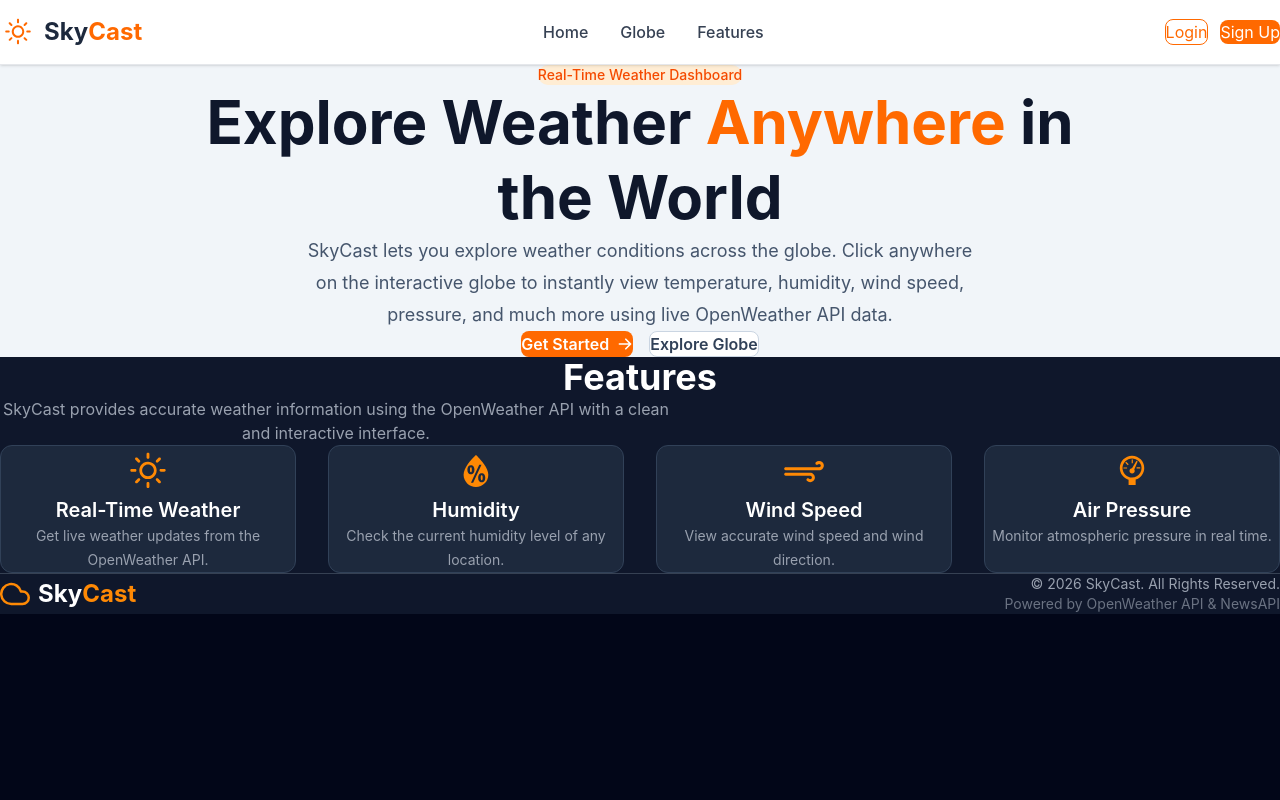
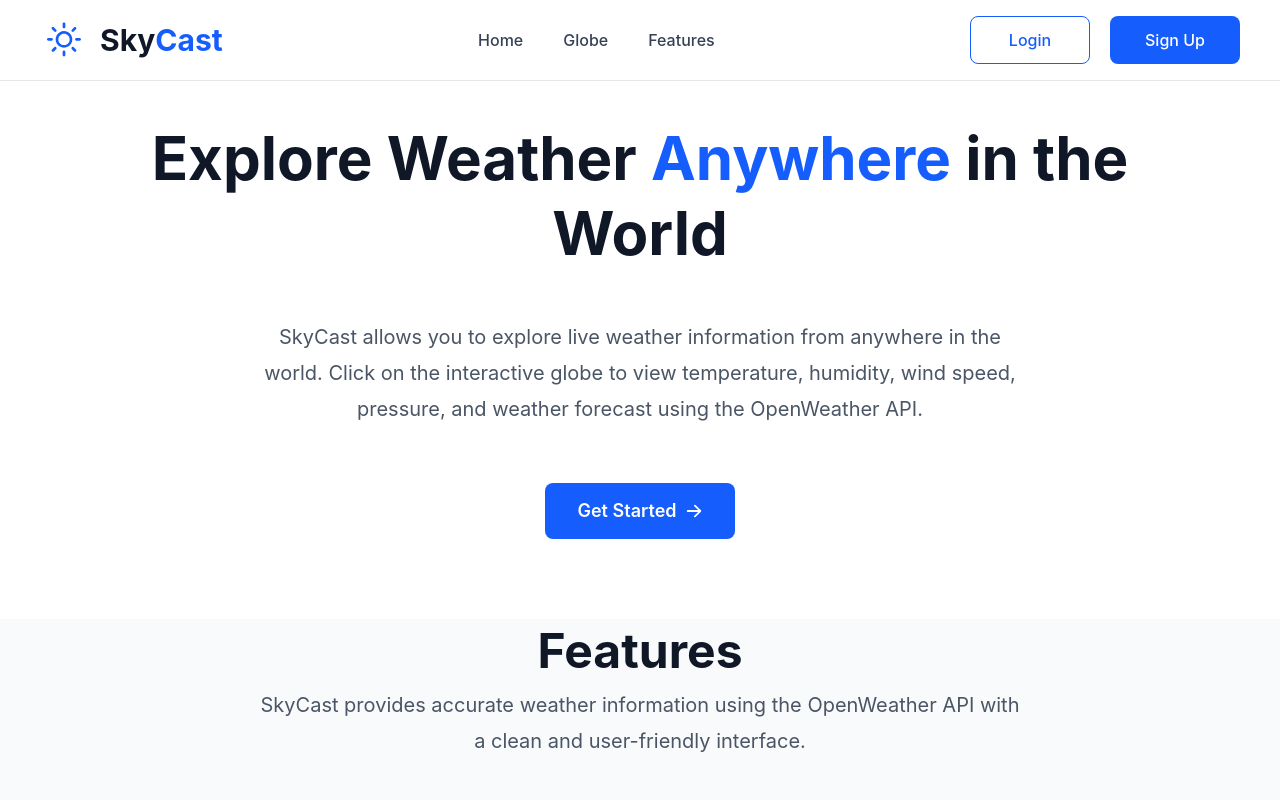
Before and after one commit to durga-001/skycast, a React app in the folder frontend/: page / in a window 1280 px wide. Shown: the top 800 px of the page. Built offline with nearby package versions, Linux system fonts and the light colour scheme; the HTML template or start-up script is replaced by a standard one.

Commit message:
fix: tailwind rendering issue

```diff
--- a/frontend/package.json
+++ b/frontend/package.json
@@ -30,15 +30,17 @@
   },
   "devDependencies": {
     "@eslint/js": "^10.0.1",
-    "@tailwindcss/vite": "^4.3.1",
+    "@tailwindcss/vite": "^4.3.2",
     "@types/react": "^19.2.14",
     "@types/react-dom": "^19.2.3",
     "@vitejs/plugin-react": "^6.0.1",
+    "autoprefixer": "^10.5.2",
     "eslint": "^10.3.0",
     "eslint-plugin-react-hooks": "^7.1.1",
     "eslint-plugin-react-refresh": "^0.5.2",
     "globals": "^17.6.0",
-    "tailwindcss": "^4.3.1",
+    "postcss": "^8.5.16",
+    "tailwindcss": "^4.3.2",
     "vite": "^8.0.12"
   }
 }
--- a/frontend/src/components/Features.jsx
+++ b/frontend/src/components/Features.jsx
@@ -9,53 +9,55 @@ const features = [
   {
     title: "Real-Time Weather",
     desc: "Get live weather updates from the OpenWeather API.",
-    icon: <WiDaySunny size={50} />,
+    icon: <WiDaySunny size={60} />,
   },
   {
     title: "Humidity",
     desc: "Check the current humidity level of any location.",
-    icon: <WiHumidity size={50} />,
+    icon: <WiHumidity size={60} />,
   },
   {
     title: "Wind Speed",
     desc: "View accurate wind speed and wind direction.",
-    icon: <WiStrongWind size={50} />,
+    icon: <WiStrongWind size={60} />,
   },
   {
     title: "Air Pressure",
     desc: "Monitor atmospheric pressure in real time.",
-    icon: <WiBarometer size={50} />,
+    icon: <WiBarometer size={60} />,
   },
 ];
 
 export default function Features() {
   return (
-    <section id="features" className="py-20 px-6 bg-slate-900 text-white">
-      <div className="max-w-7xl mx-auto">
+    <section id="features" className="bg-gray-50 py-2">
+      <div className="container mx-auto px-8 lg:px-12">
         {/* Heading */}
-        <div className="text-center mb-14">
-          <h2 className="text-4xl font-bold mb-3">Features</h2>
+        <div className="flex flex-col items-center text-center mb-20">
+          <h2 className="text-5xl font-bold text-gray-900">Features</h2>
 
-          <p className="text-gray-400 max-w-2xl mx-auto">
+          <p className="mt-3 max-w-3xl text-xl leading-9 text-gray-600">
             SkyCast provides accurate weather information using the OpenWeather
-            API with a clean and interactive interface.
+            API with a clean and user-friendly interface.
           </p>
         </div>
 
-        {/* Feature Cards */}
-        <div className="grid gap-8 sm:grid-cols-2 lg:grid-cols-4">
+        {/* Cards */}
+        <div className="grid grid-cols-1 md:grid-cols-2 lg:grid-cols-4 gap-10 justify-items-center">
           {features.map((item) => (
             <div
               key={item.title}
-              className="bg-slate-800 rounded-xl p-8 text-center border border-slate-700 hover:border-orange-400 transition duration-300"
+              className="w-full max-w-xs bg-white rounded-xl border border-gray-200 p-10 text-center shadow"
             >
-              <div className="flex justify-center text-orange-400 mb-5">
+              <div className="flex justify-center mb-8 text-blue-600">
                 {item.icon}
               </div>
 
-              <h3 className="text-xl font-semibold mb-3">{item.title}</h3>
+              <h3 className="text-2xl font-semibold text-gray-900 mb-5">
+                {item.title}
+              </h3>
 
-              <p className="text-gray-400 text-sm leading-6">{item.desc}</p>
+              <p className="text-gray-600 leading-7">{item.desc}</p>
             </div>
           ))}
         </div>
--- a/frontend/src/components/Footer.jsx
+++ b/frontend/src/components/Footer.jsx
@@ -1,33 +1,25 @@
 // components/Footer.jsx
 
 import { Link } from "react-router-dom";
-import { FiCloud } from "react-icons/fi";
+import { WiDaySunny } from "react-icons/wi";
 
 export default function Footer() {
   return (
-    <footer className="bg-slate-900 border-t border-gray-700 mt-20">
-      <div className="max-w-7xl mx-auto px-6 py-10">
-        {/* Footer Content */}
-        <div className="flex flex-col md:flex-row items-center justify-between gap-6">
-          {/* Logo */}
-          <Link to="/" className="flex items-center gap-2">
-            <FiCloud className="text-3xl text-orange-400" />
+    <footer className="bg-white border-t border-gray-200 mt-30 py-8">
+      <div className="max-w-7xl mx-auto px-8">
+        <div className="flex flex-col md:flex-row items-center justify-between gap-4">
+          <Link to="/" className="flex items-center gap-3">
+            <WiDaySunny className="text-5xl text-blue-600" />
 
-            <h2 className="text-2xl font-bold text-white">
-              Sky<span className="text-orange-400">Cast</span>
+            <h2 className="text-3xl font-bold">
+              <span className="text-gray-900">Sky</span>
+              <span className="text-blue-600">Cast</span>
             </h2>
           </Link>
 
-          {/* Copyright */}
-          <div className="text-center md:text-right">
-            <p className="text-gray-400 text-sm">
-              © 2026 SkyCast. All Rights Reserved.
-            </p>
-
-            <p className="text-gray-500 text-sm mt-1">
-              Powered by OpenWeather API & NewsAPI
-            </p>
-          </div>
+          <p className="text-gray-600 text-sm">
+            © 2026 SkyCast. All Rights Reserved.
+          </p>
         </div>
       </div>
     </footer>
--- a/frontend/src/components/Hero.jsx
+++ b/frontend/src/components/Hero.jsx
@@ -3,51 +3,50 @@ import { HiArrowRight } from "react-icons/hi";
 
 export default function Hero() {
   const scrollToGlobe = () => {
-    const globeSection = document.getElementById("globe");
-    if (globeSection) {
-      globeSection.scrollIntoView({ behavior: "smooth" });
+    const globe = document.getElementById("globe");
+
+    if (globe) {
+      globe.scrollIntoView({
+        behavior: "smooth",
+      });
     }
   };
 
   return (
-    <section className="bg-slate-100 py-24">
-      <div className="max-w-7xl mx-auto px-6 lg:px-8">
-        <div className="flex flex-col items-center text-center">
-          <div className="mb-6 px-4 py-2 rounded-full bg-orange-100 text-orange-600 text-sm font-medium">
-            Real-Time Weather Dashboard
-          </div>
-
-          {/* Heading */}
-          <h1 className="text-5xl md:text-6xl font-bold text-slate-900 leading-tight max-w-4xl">
+    <section className="bg-white w-full pt-10 pb-10 mb-10 ">
+      {/* mx-auto handles the horizontal center-alignment of the text container */}
+      <div className="max-w-6xl mx-auto px-8 lg:px-12">
+        <div className="flex flex-col items-center justify-center text-center">
+          <h1 className="max-w-5xl text-5xl md:text-6xl font-bold text-gray-900 leading-tight">
             Explore Weather
-            <span className="text-orange-500"> Anywhere </span>
+            <span className="text-blue-600"> Anywhere </span>
             in the World
           </h1>
 
           {/* Description */}
-          <p className="mt-6 max-w-2xl text-lg text-slate-600 leading-8">
-            SkyCast lets you explore weather conditions across the globe. Click
-            anywhere on the interactive globe to instantly view temperature,
-            humidity, wind speed, pressure, and much more using live OpenWeather
-            API data.
+          <p className="mt-12 max-w-3xl text-xl leading-9 text-gray-600">
+            SkyCast allows you to explore live weather information from anywhere
+            in the world. Click on the interactive globe to view temperature,
+            humidity, wind speed, pressure, and weather forecast using the
+            OpenWeather API.
           </p>
 
           {/* Buttons */}
-          <div className="mt-10 flex flex-col sm:flex-row gap-4">
+          <div className="mt-14 flex flex-wrap justify-center gap-6">
             <Link
               to="/signup"
-              className="inline-flex items-center justify-center gap-2 rounded-lg bg-orange-500 px-8 py-3 text-white font-semibold hover:bg-orange-600 transition"
+              className="inline-flex items-center justify-center h-14 min-w-[190px] rounded-lg bg-blue-600 text-white text-lg font-semibold hover:bg-blue-700 transition"
             >
               Get Started
-              <HiArrowRight />
+              <HiArrowRight className="ml-2" />
             </Link>
 
-            <button
+            {/* <button
               onClick={scrollToGlobe}
-              className="rounded-lg border border-slate-300 bg-white px-8 py-3 font-semibold text-slate-700 hover:bg-slate-100 transition"
+              className="inline-flex items-center justify-center h-14 min-w-[190px] rounded-lg border border-blue-600 text-blue-600 text-lg font-semibold hover:bg-blue-50 transition"
             >
               Explore Globe
-            </button>
+            </button> */}
           </div>
         </div>
       </div>
--- a/frontend/src/components/Navbar.jsx
+++ b/frontend/src/components/Navbar.jsx
@@ -38,12 +38,11 @@ export default function Navbar() {
 
     if (location.pathname !== "/") {
       navigate("/");
-
       setTimeout(() => {
         document.getElementById(id)?.scrollIntoView({
           behavior: "smooth",
         });
-      }, 200);
+      }, 300);
     } else {
       document.getElementById(id)?.scrollIntoView({
         behavior: "smooth",
@@ -52,26 +51,26 @@ export default function Navbar() {
   };
 
   return (
-    <header className="sticky top-0 z-50 bg-white border-b border-gray-200 shadow-sm">
-      <div className="max-w-7xl mx-auto px-6 lg:px-8">
-        <div className="flex items-center justify-between h-16">
+    <header className="sticky top-0 z-50 bg-white border-b border-gray-200">
+      <div className="max-w-7xl mx-auto px-10">
+        <div className="flex items-center justify-between h-20">
           {/* Logo */}
-          <Link to="/" className="flex items-center gap-2">
-            <WiDaySunny className="text-4xl text-orange-500" />
+          <Link to="/" className="flex items-center gap-3">
+            <WiDaySunny className="text-5xl text-blue-600" />
 
-            <span className="text-2xl font-bold">
-              <span className="text-slate-800">Sky</span>
-              <span className="text-orange-500">Cast</span>
-            </span>
+            <h1 className="text-3xl font-bold">
+              <span className="text-gray-900">Sky</span>
+              <span className="text-blue-600">Cast</span>
+            </h1>
           </Link>
 
-          {/* Desktop Menu */}
-          <nav className="hidden md:flex items-center gap-8">
+          {/* Desktop Navigation */}
+          <nav className="hidden md:flex items-center gap-10">
             {navLinks.map((item) => (
               <button
                 key={item.label}
                 onClick={() => scrollToSection(item.id)}
-                className="text-gray-700 hover:text-orange-500 font-medium transition"
+                className="text-gray-700 font-medium hover:text-blue-600"
               >
                 {item.label}
               </button>
@@ -80,7 +79,7 @@ export default function Navbar() {
             {isAuthenticated && (
               <Link
                 to="/dashboard"
-                className="text-gray-700 hover:text-orange-500 font-medium transition"
+                className="text-gray-700 font-medium hover:text-blue-600"
               >
                 Dashboard
               </Link>
@@ -88,11 +87,11 @@ export default function Navbar() {
           </nav>
 
           {/* Desktop Buttons */}
-          <div className="hidden md:flex items-center gap-3">
+          <div className="hidden md:flex items-center space-x-5">
             {isAuthenticated ? (
               <button
                 onClick={handleLogout}
-                className="px-5 py-2 rounded-lg bg-red-500 text-white hover:bg-red-600 transition"
+                className="inline-flex items-center justify-center h-12 px-7 rounded-lg bg-red-500 text-white hover:bg-red-600"
               >
                 Logout
               </button>
@@ -100,14 +99,14 @@ export default function Navbar() {
               <>
                 <Link
                   to="/login"
-                  className="px-5 py-2 rounded-lg border border-orange-500 text-orange-500 hover:bg-orange-50 transition"
+                  className="inline-flex items-center justify-center h-12 min-w-[120px] rounded-lg border border-blue-600 text-blue-600 font-medium hover:bg-blue-50"
                 >
                   Login
                 </Link>
 
                 <Link
                   to="/signup"
-                  className="px-5 py-2 rounded-lg bg-orange-500 text-white hover:bg-orange-600 transition"
+                  className="inline-flex items-center justify-center h-12 min-w-[130px] rounded-lg bg-blue-600 text-white font-medium hover:bg-blue-700"
                 >
                   Sign Up
                 </Link>
@@ -115,21 +114,24 @@ export default function Navbar() {
             )}
           </div>
 
-          {/* Mobile Button */}
-          <button className="md:hidden" onClick={() => setMenuOpen(!menuOpen)}>
-            {menuOpen ? <HiX size={28} /> : <HiMenuAlt3 size={28} />}
+          {/* Mobile Menu Button */}
+          <button
+            className="md:hidden text-gray-700"
+            onClick={() => setMenuOpen(!menuOpen)}
+          >
+            {menuOpen ? <HiX size={30} /> : <HiMenuAlt3 size={30} />}
           </button>
         </div>
 
         {/* Mobile Menu */}
         {menuOpen && (
-          <div className="md:hidden border-t py-4">
+          <div className="md:hidden border-t border-gray-200 py-6">
             <div className="flex flex-col gap-4">
               {navLinks.map((item) => (
                 <button
                   key={item.label}
                   onClick={() => scrollToSection(item.id)}
-                  className="text-left text-gray-700 hover:text-orange-500"
+                  className="text-left text-gray-700 hover:text-blue-600"
                 >
                   {item.label}
                 </button>
@@ -139,7 +141,7 @@ export default function Navbar() {
                 <Link
                   to="/dashboard"
                   onClick={() => setMenuOpen(false)}
-                  className="text-gray-700 hover:text-orange-500"
+                  className="text-gray-700 hover:text-blue-600"
                 >
                   Dashboard
                 </Link>
@@ -150,7 +152,7 @@ export default function Navbar() {
               {isAuthenticated ? (
                 <button
                   onClick={handleLogout}
-                  className="rounded-lg bg-red-500 py-2 text-white"
+                  className="w-full h-12 rounded-lg bg-red-500 text-white hover:bg-red-600"
                 >
                   Logout
                 </button>
@@ -159,7 +161,7 @@ export default function Navbar() {
                   <Link
                     to="/login"
                     onClick={() => setMenuOpen(false)}
-                    className="rounded-lg border border-orange-500 py-2 text-center text-orange-500"
+                    className="flex items-center justify-center h-12 rounded-lg border border-blue-600 text-blue-600 hover:bg-blue-50"
                   >
                     Login
                   </Link>
@@ -167,7 +169,7 @@ export default function Navbar() {
                   <Link
                     to="/signup"
                     onClick={() => setMenuOpen(false)}
-                    className="rounded-lg bg-orange-500 py-2 text-center text-white"
+                    className="flex items-center justify-center h-12 rounded-lg bg-blue-600 text-white hover:bg-blue-700"
                   >
                     Sign Up
                   </Link>
--- a/frontend/src/index.css
+++ b/frontend/src/index.css
@@ -3,8 +3,6 @@
 *,
 *::before,
 *::after {
-  margin: 0;
-  padding: 0;
   box-sizing: border-box;
   font-family: "Inter", sans-serif;
 }
--- a/frontend/src/pages/Home.jsx
+++ b/frontend/src/pages/Home.jsx
@@ -6,9 +6,8 @@ import Footer from "../components/Footer";
 
 export default function Home() {
   return (
-    <div className="bg-slate-950 min-h-screen text-white">
+    <div className=" min-h-screen">
       <Navbar />
-
       <Hero />
 
       {/* <section id="globe" className="py-20">
@@ -18,7 +17,6 @@ export default function Home() {
       </section> */}
 
       <Features />
-
       <Footer />
     </div>
   );
--- a/frontend/src/pages/Login.jsx
+++ b/frontend/src/pages/Login.jsx
@@ -13,7 +13,7 @@ export default function Login() {
   const handleSubmit = (e) => {
     e.preventDefault();
 
-    // Replace with your backend API
+    // Replace with backend API later
     if (email === "demo@skycast.com" && password === "password123") {
       localStorage.setItem("isAuthenticated", "true");
       navigate("/dashboard");
@@ -23,34 +23,34 @@ export default function Login() {
   };
 
   return (
-    <div className="min-h-screen flex items-center justify-center bg-slate-900 px-4">
-      <div className="w-full max-w-md bg-slate-800 rounded-xl shadow-lg p-8">
+    <div className="min-h-screen bg-gray-100 flex items-center justify-center px-4 py-10">
+      <div className="w-full max-w-md bg-white rounded-xl shadow-md p-8">
         {/* Logo */}
         <div className="text-center mb-8">
-          <WiDaySunny className="text-5xl text-orange-400 mx-auto" />
+          <WiDaySunny className="mx-auto text-6xl text-blue-600" />
 
-          <h1 className="text-3xl font-bold text-white mt-2">
-            Sky<span className="text-orange-400">Cast</span>
+          <h1 className="text-3xl font-bold text-gray-800 mt-2">
+            Sky<span className="text-blue-600">Cast</span>
           </h1>
 
-          <p className="text-gray-400 mt-2">Login to your account</p>
+          <p className="text-gray-500 mt-2">Login to your account</p>
         </div>
 
         {/* Form */}
-
-        <form onSubmit={handleSubmit} className="space-y-6">
+        <form onSubmit={handleSubmit} className="space-y-5">
           {/* Email */}
-
           <div>
-            <label className="block text-gray-300 mb-2">Email</label>
+            <label className="block text-gray-700 mb-2 font-medium">
+              Email
+            </label>
 
             <div className="relative">
-              <HiMail className="absolute left-3 top-3 text-gray-400 text-xl" />
+              <HiMail className="absolute left-3 top-3.5 text-gray-400 text-xl" />
 
               <input
                 type="email"
                 placeholder="Enter your email"
-                className="w-full pl-11 pr-4 py-3 rounded-lg border border-gray-600 bg-slate-700 text-white focus:outline-none focus:border-orange-400"
+                className="w-full pl-10 pr-4 py-3 border border-gray-300 rounded-lg focus:outline-none focus:border-blue-500"
                 value={email}
                 onChange={(e) => setEmail(e.target.value)}
                 required
@@ -59,17 +59,18 @@ export default function Login() {
           </div>
 
           {/* Password */}
-
           <div>
-            <label className="block text-gray-300 mb-2">Password</label>
+            <label className="block text-gray-700 mb-2 font-medium">
+              Password
+            </label>
 
             <div className="relative">
-              <HiLockClosed className="absolute left-3 top-3 text-gray-400 text-xl" />
+              <HiLockClosed className="absolute left-3 top-3.5 text-gray-400 text-xl" />
 
               <input
                 type={showPassword ? "text" : "password"}
                 placeholder="Enter your password"
-                className="w-full pl-11 pr-12 py-3 rounded-lg border border-gray-600 bg-slate-700 text-white focus:outline-none focus:border-orange-400"
+                className="w-full pl-10 pr-12 py-3 border border-gray-300 rounded-lg focus:outline-none focus:border-blue-500"
                 value={password}
                 onChange={(e) => setPassword(e.target.value)}
                 required
@@ -78,28 +79,29 @@ export default function Login() {
               <button
                 type="button"
                 onClick={() => setShowPassword(!showPassword)}
-                className="absolute right-3 top-3 text-gray-400"
+                className="absolute right-3 top-3.5 text-gray-500"
               >
-                {showPassword ? <HiEyeOff /> : <HiEye />}
+                {showPassword ? <HiEyeOff size={20} /> : <HiEye size={20} />}
               </button>
             </div>
           </div>
 
-          {/* Button */}
-
+          {/* Login Button */}
           <button
             type="submit"
-            className="w-full py-3 bg-orange-500 hover:bg-orange-600 rounded-lg text-white font-semibold"
+            className="w-full bg-blue-600 hover:bg-blue-700 text-white py-3 rounded-lg font-semibold transition"
           >
             Login
           </button>
         </form>
 
-        {/* Signup */}
-
-        <p className="text-center text-gray-400 mt-6">
+        {/* Signup Link */}
+        <p className="text-center text-gray-600 mt-6">
           Don't have an account?{" "}
-          <Link to="/signup" className="text-orange-400 hover:underline">
+          <Link
+            to="/signup"
+            className="text-blue-600 font-medium hover:underline"
+          >
             Sign Up
           </Link>
         </p>
```
Also changed, not shown: frontend/src/pages/Signup.jsx (+8 -8 lines), 1 other file (tests, documents, lock files or other folders).
